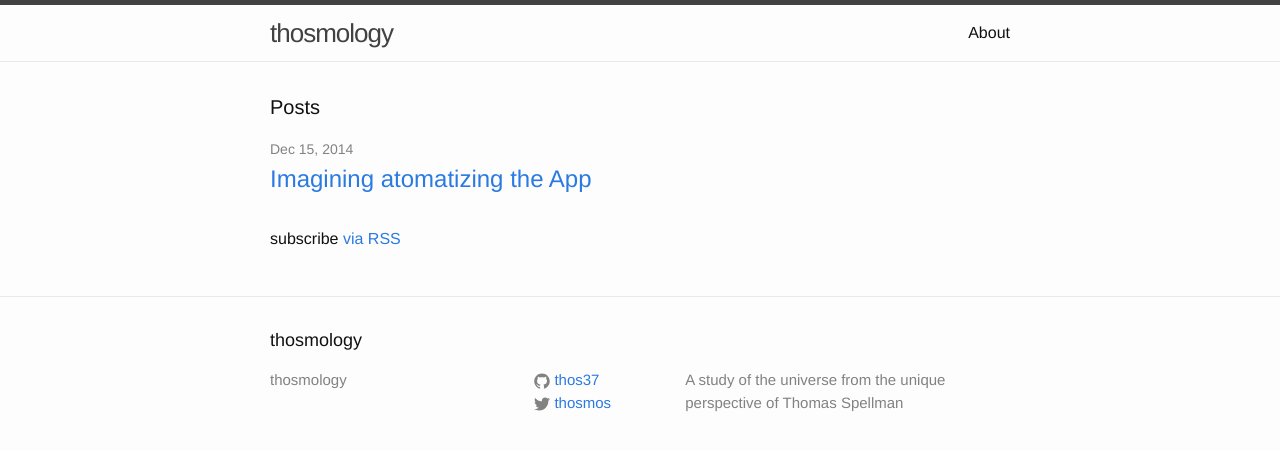
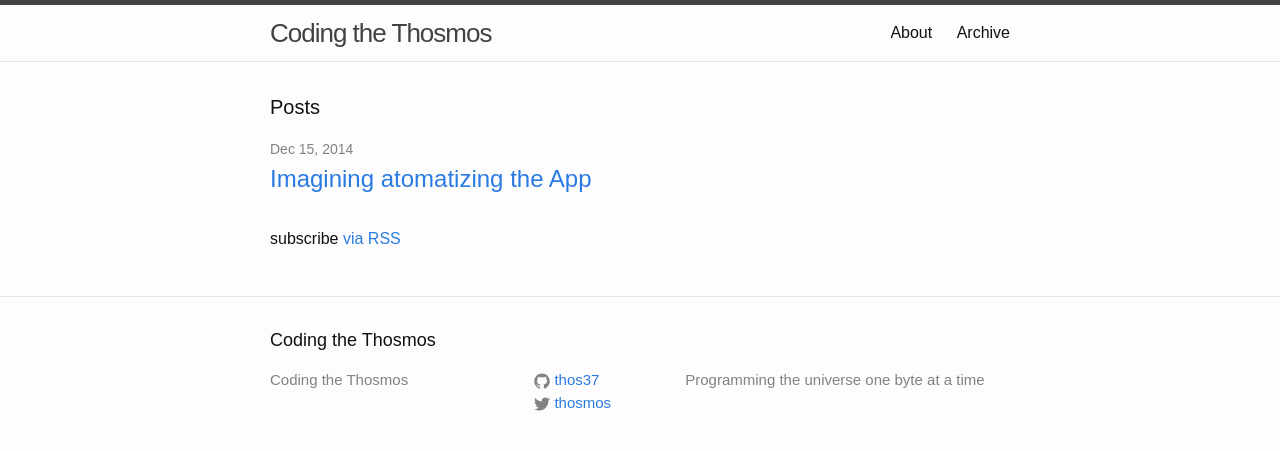
Before and after one commit to thosmos/thosmos.github.io, a Jekyll site: the page built from index.html, in a window 1280 px wide. Shown: the top 451 px of the page. Built offline with Jekyll 4.4.1, drawn with Linux system fonts in a browser that asks for light colours.

Commit message:
updated a bit

```diff
--- a/_config.yml
+++ b/_config.yml
@@ -1,8 +1,8 @@
 # Site settings
-title: thosmology
-description: "A study of the universe from the unique perspective of Thomas Spellman"
+title: Coding the Thosmos
+description: "Programming the universe one byte at a time"
 baseurl: "" # the subpath of your site, e.g. /blog/
-url: "https://thos37.github.io" # the base hostname & protocol for your site
+url: "https://code.thosmos.com" # the base hostname & protocol for your site
 twitter_username: thosmos
 github_username:  thos37
 
--- a/css/main.scss
+++ b/css/main.scss
@@ -6,7 +6,8 @@
 
 
 // Our variables
-$base-font-family: Helvetica, Arial, sans-serif;
+//$base-font-family: Helvetica, Arial, sans-serif;
+$base-font-family: Arial, sans-serif;
 $base-font-size:   16px;
 $small-font-size:  $base-font-size * 0.875;
 $base-line-height: 1.5;
```
Also changed, not shown: archive.html (added, +10 -0 lines).
